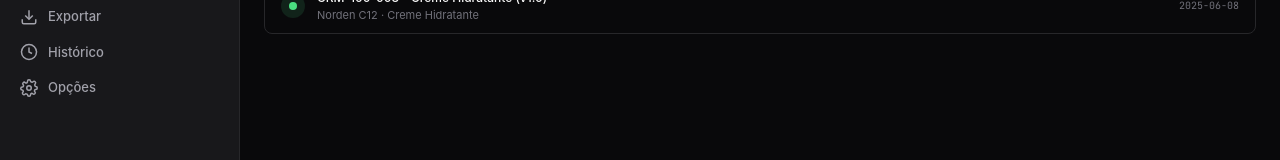
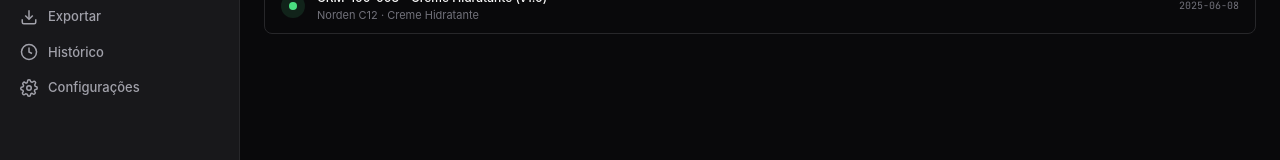
Before and after one commit to alexxsouzaa/controle-setup, a React (Vite) app: page / in a window 1280 px wide. Shown: the part 460-620 px from the top of the page. Built offline with nearby package versions, Linux system fonts and the light colour scheme.

Commit message:
rename: Opcoes -> Configuracoes

```diff
--- a/src/App.jsx
+++ b/src/App.jsx
@@ -28,7 +28,7 @@ function renderRoutes(navigate) {
     '/formatos': { title: 'Formatos', page: <FormatosPage navigate={navigate} /> },
     '/exportar': { title: 'Exportar', page: <ExportPage /> },
     '/historico': { title: 'Histórico', page: <HistoricoPage /> },
-    '/opcoes': { title: 'Opções', page: <ConfigPage /> },
+    '/opcoes': { title: 'Configurações', page: <ConfigPage /> },
   };
 }
 
--- a/src/components/Sidebar.jsx
+++ b/src/components/Sidebar.jsx
@@ -16,7 +16,7 @@ const groups = [
     { id: '/importar', icon: 'upload', label: 'Importar' },
     { id: '/exportar', icon: 'download', label: 'Exportar' },
     { id: '/historico', icon: 'clock', label: 'Histórico' },
-    { id: '/opcoes', icon: 'settings', label: 'Opções' },
+    { id: '/opcoes', icon: 'settings', label: 'Configurações' },
   ]},
 ];
 
```
